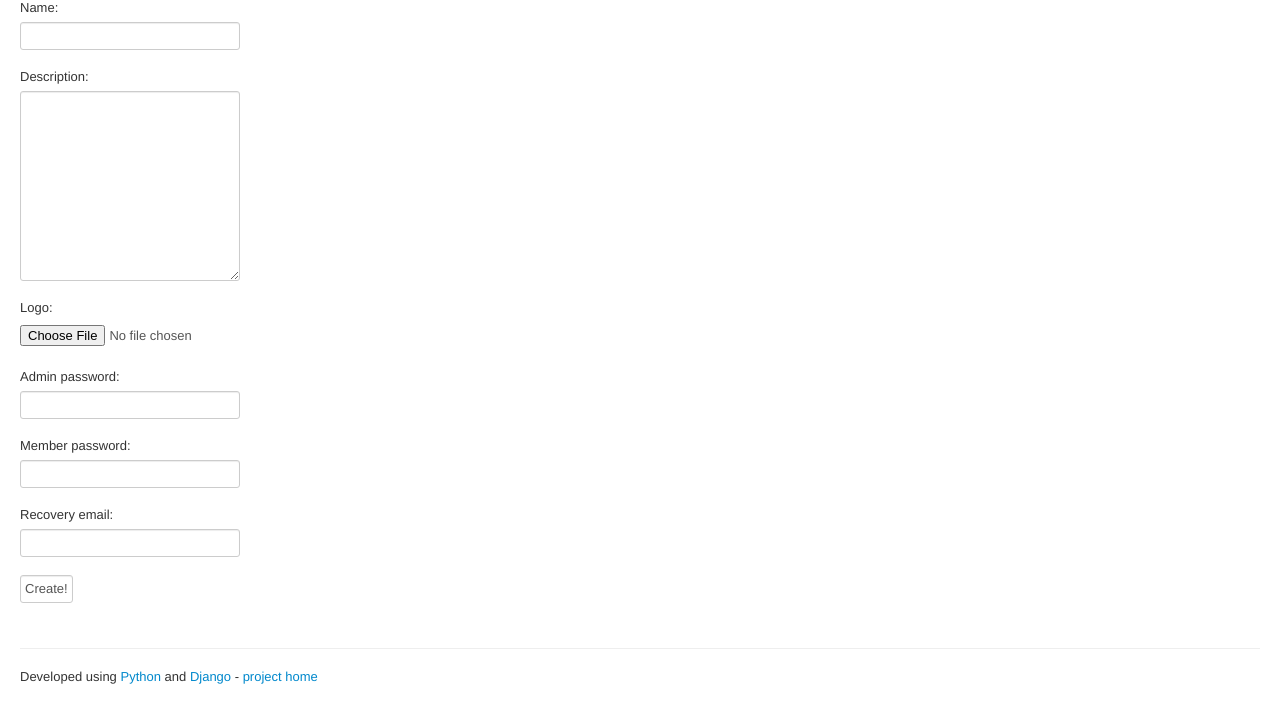
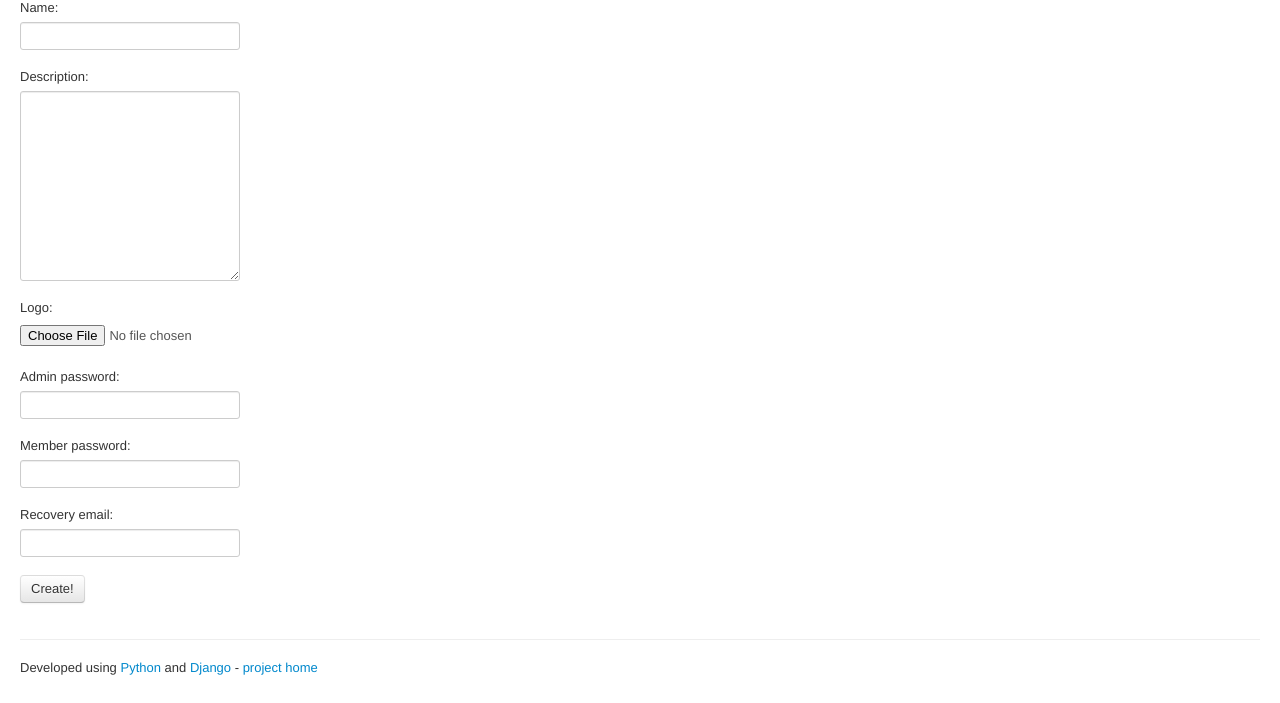
Before and after one commit to fisadev/pytalaya, a Django app: page /new/ in a window 1280 px wide. Shown: the part 97-800 px from the top of the page. Run offline with Django 3.2, Linux system fonts and the light colour scheme; parts of the project's set-up code (start-up, migrations or seed data) failed here and were passed over; some libraries are stand-ins or nearby versions.

Commit message:
Submit button from new template uses bootstrap style

```diff
--- a/pytalaya/app/templates/new.html
+++ b/pytalaya/app/templates/new.html
@@ -7,6 +7,6 @@
 
     <form method="POST">{% csrf_token %}
         {{ form.as_p }}
-        <input type="SUBMIT" value="Create!"/>
+        <input class="btn" type="SUBMIT" value="Create!"/>
     </form>
 {% endblock %}
```
